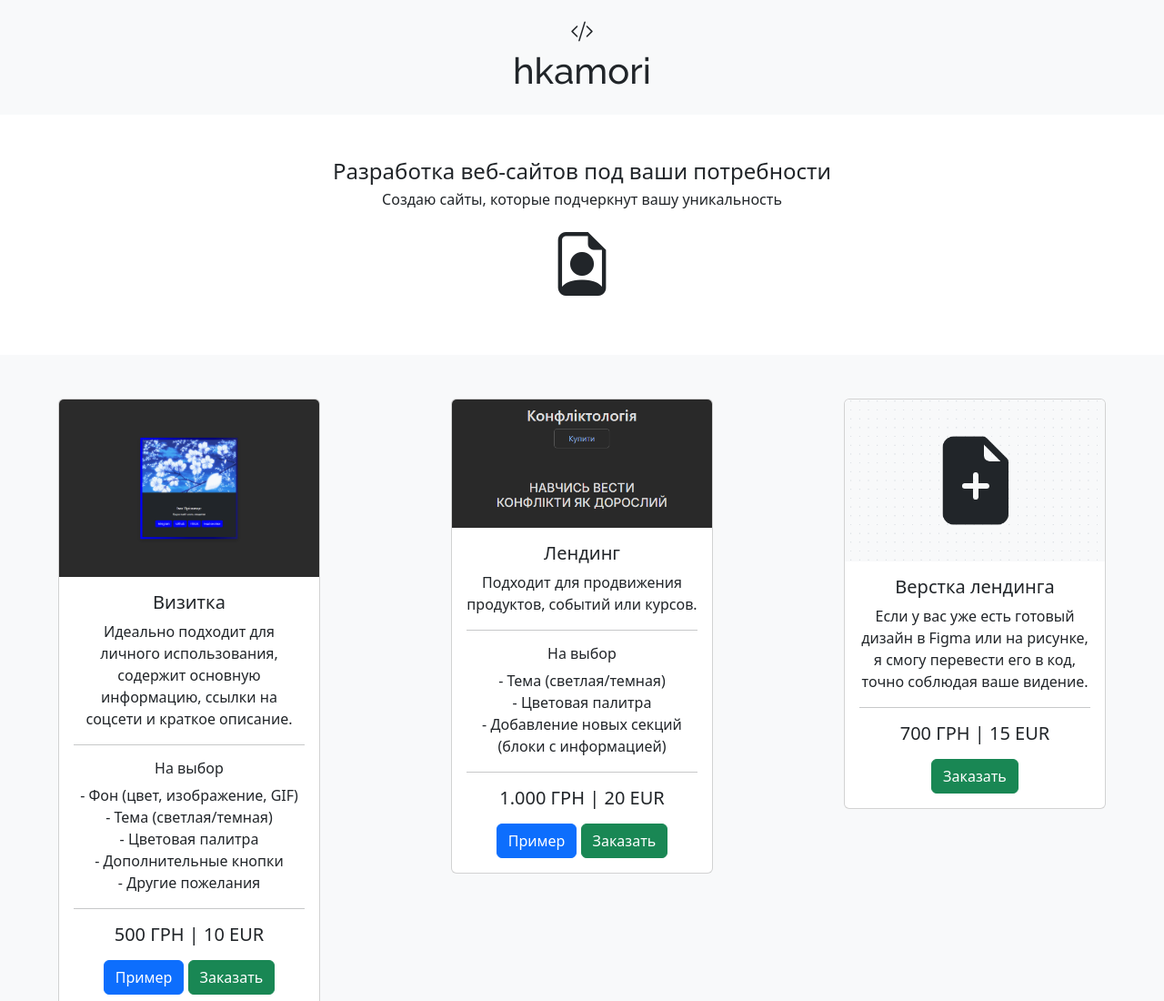
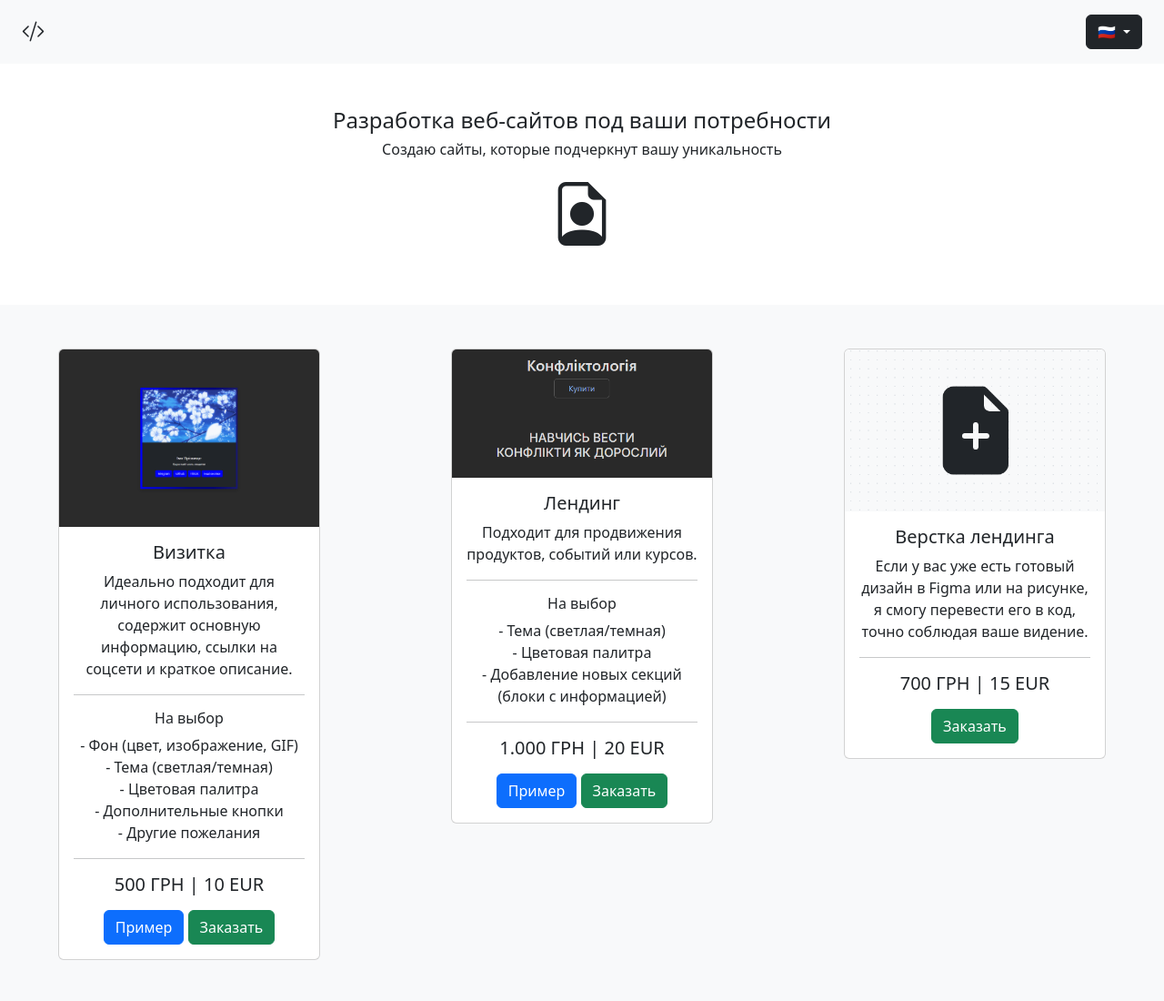
Before and after one commit to devhkamori/ru, a plain HTML site: page index.html in a window 1280 px wide. Shown: the top 1100 px of the page at 91% size. Drawn offline with nearby package versions, Linux system fonts and the light colour scheme.

Commit message:
Update index.html

```diff
--- a/index.html
+++ b/index.html
@@ -16,9 +16,19 @@
 
 <body>
     <header>
-        <div class="container-fluid text-center bg-light py-3">
-            <i class="bi bi-code-slash fz"></i>
-            <h1 class="title">hkamori</h1>
+        <div class="container-fluid bg-light d-flex py-3">
+            <div class="container d-flex justify-content-start">
+                    <i class="bi bi-code-slash fz"></i>
+            </div>
+            <div class="container d-flex justify-content-end">
+                <button id="btnGroupDrop1" type="button" class="btn btn-dark dropdown-toggle" data-bs-toggle="dropdown" aria-expanded="false">
+                    🇷🇺
+                </button>
+                <ul class="dropdown-menu" aria-labelledby="btnGroupDrop1">
+                    <li><a class="dropdown-item" href="https://devhkamori.github.io/en">🇺🇸</a></li>
+                    <li><a class="dropdown-item" href="https://devhkamori.github.io/ua">🇺🇦</a></li>
+                </ul>
+            </div>
         </div>
     </header>
     <section>
```
